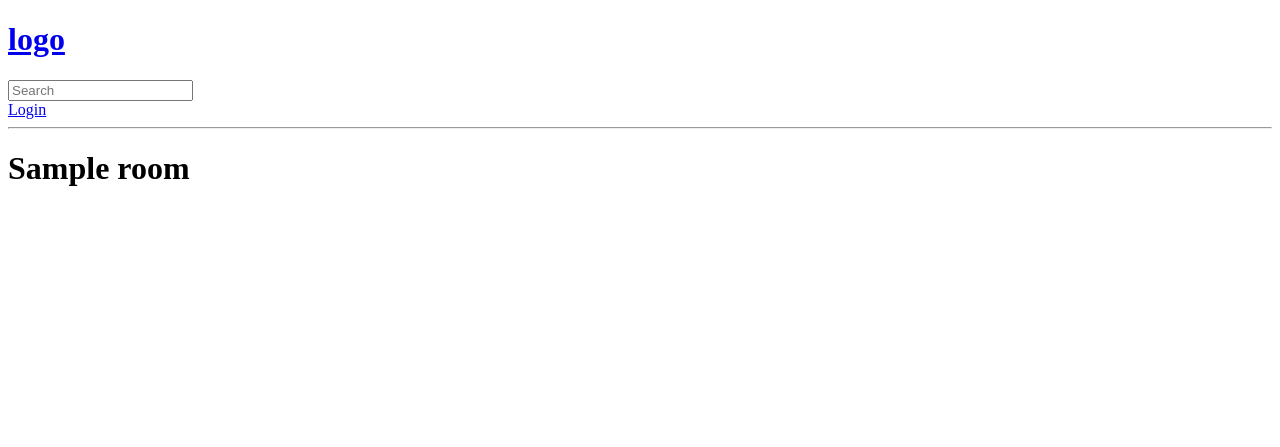
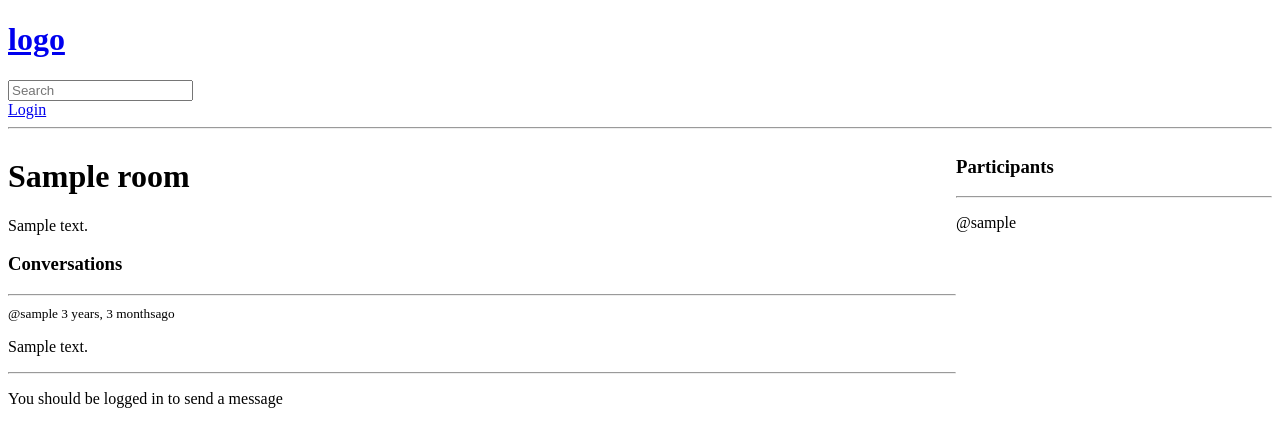
Before and after one commit to senpaipaji/talktribe-django-, a Django app: page /room/1/ in a window 1280 px wide. Shown: the top 447 px of the page. Run offline with Django 4.2, Linux system fonts and the light colour scheme; tables that the repository leaves empty hold one stand-in row (values such as "Sample post").

Commit message:
feat:added room messages and participents

```diff
--- a/project1/base/models.py
+++ b/project1/base/models.py
@@ -14,7 +14,7 @@ class Room(models.Model):
     topic = models.ForeignKey(Topic,on_delete=models.SET_NULL,null=True)
     name = models.CharField(max_length=200)
     description = models.TextField(null=True,blank=True) #by default null = false; blank is for forms
-    # participants =
+    participants = models.ManyToManyField(User,related_name='participents',blank=True)
     updated = models.DateTimeField(auto_now=True)
     created = models.DateTimeField(auto_now_add=True)
     class Meta():
--- a/project1/base/templates/base/room.html
+++ b/project1/base/templates/base/room.html
@@ -1,6 +1,59 @@
-{% extends 'main.html' %}
+{% extends 'main.html' %} {% block content %}
 
-{% block content %}
-<h1>{{room.name}}</h1>
+<style>
+  .room-container {
+    display: grid;
+    grid-template-columns: 3fr 1fr;
+  }
 
+</style>
+<div class="room-container">
+  <div>
+    <h1>{{room.name}}</h1>
+
+    <p>{{room.description}}</p>
+
+    <div class="comment-wrapper">
+      <h3>Conversations</h3>
+      <hr />
+      {% for room_message in room_messages %}
+      <div>
+        <small
+          >@{{room_message.user}} {{room_message.created|timesince}}ago</small
+        >
+        <p>{{room_message.body}}</p>
+        {% if room_message.user == request.user %}
+            <a href="{% url 'delete-message' room_message.id %}">Delete</a>
+        {% endif %}
+        <hr />
+      </div>
+      {% endfor %}
+    </div>
+
+    {% if request.user.is_authenticated %}
+    <div class="comment-form">
+      <form action="" method="post">
+        {% csrf_token %}
+        <input
+          type="text"
+          name="message"
+          id=""
+          placeholder="Write your message here.."
+        />
+      </form>
+    </div>
+    {% else %}
+    <p>You should be logged in to send a message</p>
+    {% endif %}
+  </div>
+  <div class="right">
+    <h3>Participants</h3>
+    <hr>
+    {% for user in participants %}
+        <div>
+            <p>@{{user.username}}</p>
+        </div>
+    {% endfor %}
+  </div>
+</div>
 {% endblock content %}
--- a/project1/base/urls.py
+++ b/project1/base/urls.py
@@ -9,6 +9,7 @@ urlpatterns = [
     path('room/<str:primarykey>/',views.room, name="room"),
     path('create_room/',views.create_room,name = "create-room"),
     path('update_room/<str:pk>/',views.update_room,name = "update-room"),
-    path('delete_room/<str:pk>/',views.delete_room,name = "delete-room")
+    path('delete_room/<str:pk>/',views.delete_room,name = "delete-room"),
+    path('delete_message/<str:pk>/',views.delete_message,name = "delete-message")
 
 ]
--- a/project1/base/views.py
+++ b/project1/base/views.py
@@ -7,7 +7,7 @@ from django.http import HttpResponse
 from django.contrib.auth.decorators import login_required
 from django.contrib.auth.forms import UserCreationForm
 
-from .models import Room,Topic,User
+from .models import *
 from .forms import *
 
 def loginPage(request):
@@ -73,11 +73,32 @@ def home(request):
 
 def room(req,primarykey):
     room = Room.objects.get(id=primarykey)
+    if req.method == 'POST':
+        message= Message.objects.create(
+            user=req.user,
+            room=room,
+            body=req.POST.get('message'),
+        )
+        room.participants.add(req.user)
+        return redirect('room',primarykey)
+    room_messages = room.message_set.all().order_by('-created')
+    participents = room.participants.all()
     context = {
         'room' : room,
+        'room_messages':room_messages,
+        'participants':participents
     }
     return render(req,'base/room.html',context)
 # Create your views here.
+
+@login_required(login_url="login")
+def delete_message(request,pk):
+    message = Message.objects.get(id=pk)
+    if request.method == 'POST':
+        message.delete()
+        return redirect('home')
+
+    return render(request,'base/delete.html',{'obj' : message})
 
 @login_required(login_url="login")
 def create_room(req):
```
Also changed, not shown: project1/base/migrations/0003_alter_room_options_room_participants.py (added).
